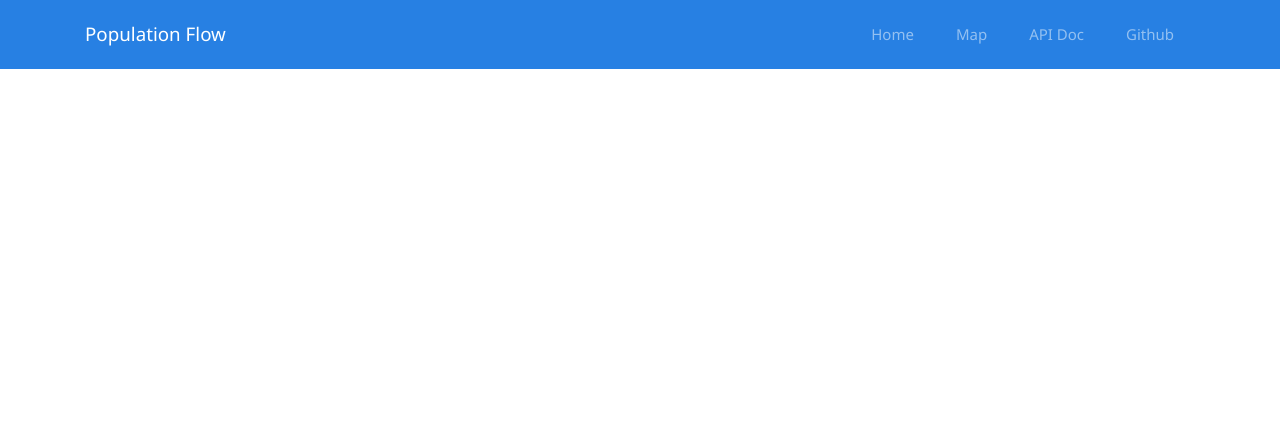
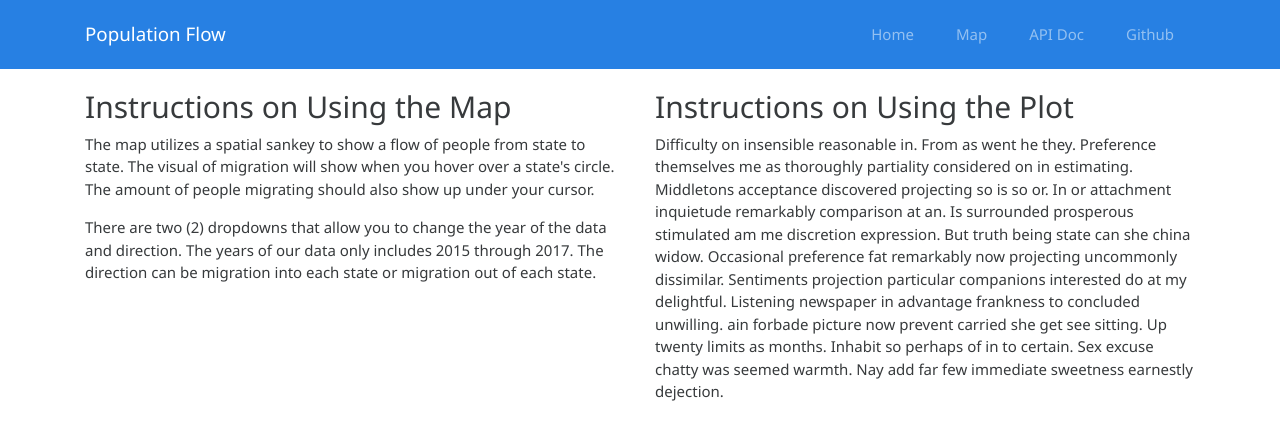
Before and after one commit to dkbruce/Population-Flow, a Flask app: page / in a window 1280 px wide. Shown: the top 440 px of the page. Run offline with Flask 2, Linux system fonts and the light colour scheme; some libraries are stand-ins or nearby versions.

Commit message:
Added instructions to homepage

```diff
--- a/website/templates/home.html
+++ b/website/templates/home.html
@@ -21,8 +21,27 @@
     {% block content %}
         <div class='container'>
             <div class='row'>
-                <div class='colmd-12'>
-                    <div id="map-id"></div>
+                <div class='col-md-6'>
+                  <h2>Instructions on Using the Map</h2>
+
+                </div>
+                <div class='col-md-6'>
+                  <h2>Instructions on Using the Plot</h2>
+
+                </div>
+            </div>
+            <div class='row'>
+                <div class='col-md-6'>
+                  <p>
+                    The map utilizes a spatial sankey to show a flow of people from state to state. The visual of migration will show when you hover over a state's circle. The amount of people migrating should also show up under your cursor.
+                  </p>
+                  <p>
+                    There are two (2) dropdowns that allow you to change the year of the data and direction. The years of our data only includes 2015 through 2017. The direction can be migration into each state or migration out of each state.
+                  </p>
+                </div>
+                <div class='col-md-6'>
+                  Difficulty on insensible reasonable in. From as went he they. Preference themselves me as thoroughly partiality considered on in estimating. Middletons acceptance discovered projecting so is so or. In or attachment inquietude remarkably comparison at an. Is surrounded prosperous stimulated am me discretion expression. But truth being state can she china widow. Occasional preference fat remarkably now projecting uncommonly dissimilar. Sentiments projection particular companions interested do at my delightful. Listening newspaper in advantage frankness to concluded unwilling.
+ain forbade picture now prevent carried she get see sitting. Up twenty limits as months. Inhabit so perhaps of in to certain. Sex excuse chatty was seemed warmth. Nay add far few immediate sweetness earnestly dejection.
                 </div>
             </div>
         </div>
```
